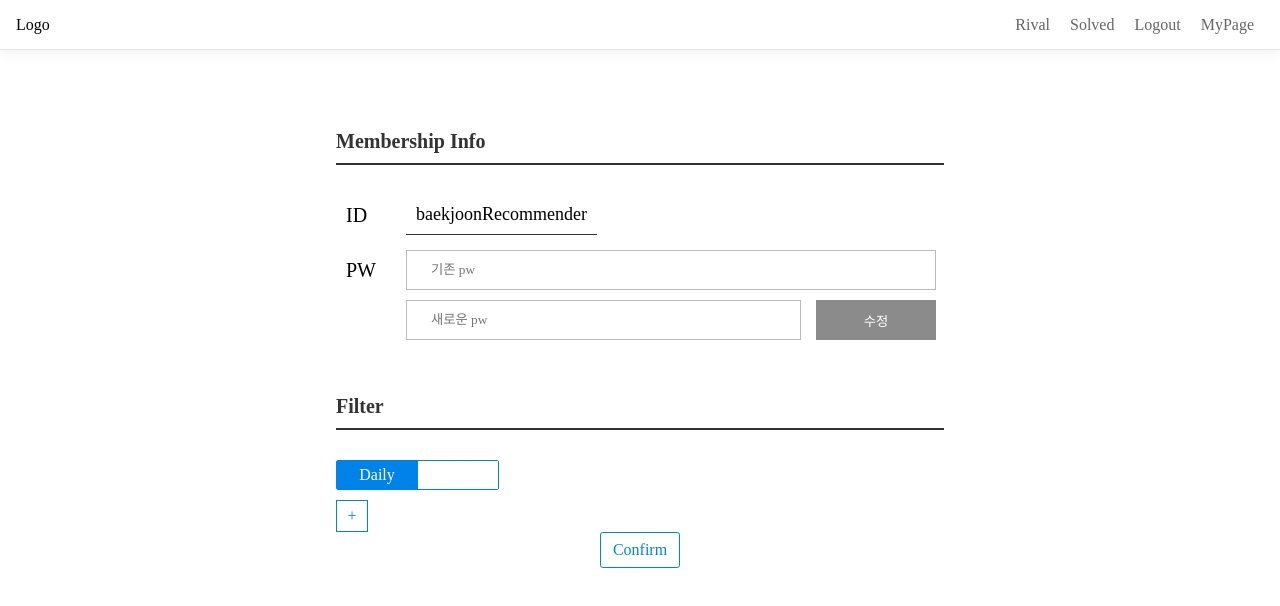
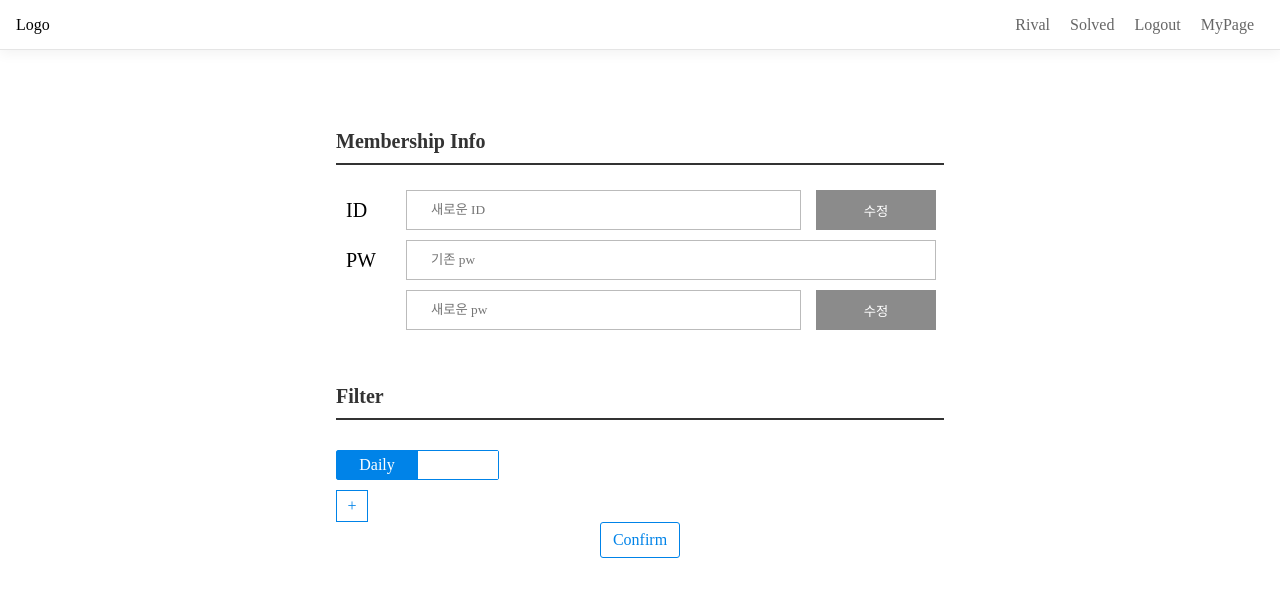
Before and after one commit to xi-jjun/baekjoon-recommender, a React (Create React App) app in the folder front/: page /myPage in a window 1280 px wide. Shown: the top 606 px of the page. Built offline with nearby package versions, Linux system fonts and the light colour scheme.

Commit message:
[수정] 마이페이지 아이디 수정 추가

```diff
--- a/front/src/Pages/community/MyPage/MyPage.js
+++ b/front/src/Pages/community/MyPage/MyPage.js
@@ -9,6 +9,7 @@ import { useEffect, useState } from "react";
 import axios from "axios";
 
 const MyPage = () => {
+    const [ID, setId] = useState("")
     const [existingPw, setExistingPw] = useState("")
     const [newPw, setNewPw] = useState("")
 
@@ -18,11 +19,17 @@ const MyPage = () => {
     const handleInputNewPw = (e) => {
         setNewPw(e.target.value)
     }
+    const handleInputId = (e) => {
+        setId(e.target.value)
+    }
 
     // useEffect(() => {
     //     const getData = async () => {
-    //         const res = await axios.get("/user/my-page")
-    //         console.log(res.data)
+    //         const res = await axios.patch("/user/my-page", {
+    //             username,
+    //             password,
+    //             option
+    //         })
     //     }
     //     getData()
     // })
@@ -35,7 +42,8 @@ const MyPage = () => {
                     <Community.InfoContainerLabel>Membership Info</Community.InfoContainerLabel>
                     <Community.InfoSubContainer>
                         <Community.InfoLabel>ID</Community.InfoLabel>
-                        <Styled.Info>baekjoonRecommender</Styled.Info>
+                        <Community.ShortInput placeholder="새로운 ID" onChange={handleInputId} />
+                        <CommunityButton typo="수정" />
                     </Community.InfoSubContainer>
                     <Community.InfoSubContainer>
                         <Community.InfoLabel>PW</Community.InfoLabel>
```
